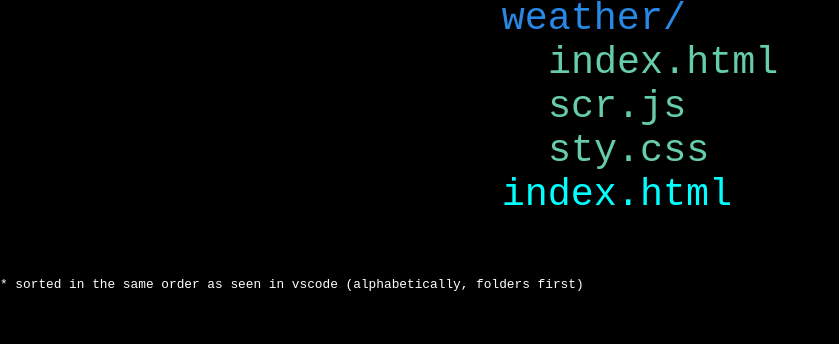
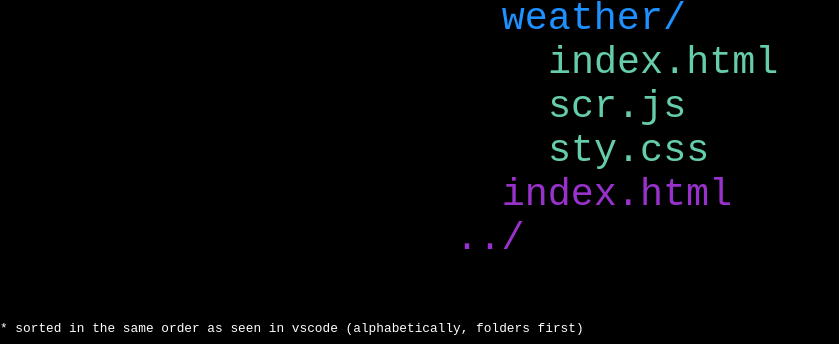
Before and after one commit to danik00111/js-mega-folder, a plain HTML site: page p-dz/index.html in a window 1280 px wide. Shown: the part 787-1131 px from the top of the page, without its empty margins (0-839 px from the left). Before the commit the page ends 1087 px from the top, so only its background shows below. Drawn offline with Linux system fonts and the light colour scheme; a web font is replaced by a local one.

Commit message:
added ../ to listing directories

```diff
--- a/p-dz/index.html
+++ b/p-dz/index.html
@@ -37,6 +37,7 @@
       <a href="./weather/sty.css">sty.css</a>
     </div>
     <a href="./index.html">index.html</a>
+    <a href="../" parent-folder>../</a>
   </div>
   <div class="spaen">* sorted in the same order as seen in vscode (alphabetically, folders first)</div>
 </body>
@@ -71,20 +72,24 @@
     margin: 1em auto;
   }
 
+  [parent-folder] {
+    margin-left: -1.205em;
+    color: mediumvioletred;
+  }
   .folder {
     margin-left: 1.205em;
   }
 
   a:not(.folder-name) {
     display: block;
-    color: cyan;
+    color: darkorchid;
     width: fit-content;
     text-decoration: none;
   }
 
   a.folder-name {
     text-decoration: none;
-    color: #2888e6;
+    color: dodgerblue;
   }
 
   .folder a {
```
Also changed, not shown: index.html (+8 -2 lines).
